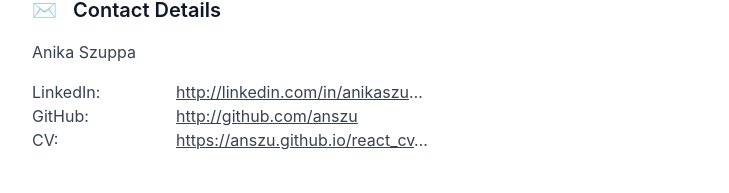
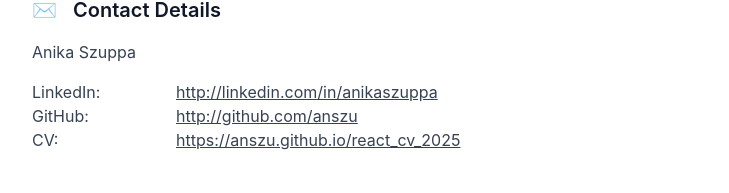
Before and after one commit to anszu/react_cv_2025, a React (Vite) app: page / in a window 1280 px wide. Shown: the part 185-378 px from the top of the page, without its empty margins (272-1001 px from the left). Built offline with nearby package versions, Linux system fonts and the light colour scheme; no server answers.

Commit message:
Fix: remove former overflow settings for contact for now, to do an overall rework later

```diff
--- a/src/Content/Contact.tsx
+++ b/src/Content/Contact.tsx
@@ -8,12 +8,10 @@ export const Contact = ({ data }: { data: ContactData }) => (
         <address className="not-italic">
             {data?.links.map((link, id) => (
                 <div key={`${link.label}-${id}`} className="flex">
-                    <div className="min-w-32 max-w-64 overflow-hidden mr-4 text-ellipsis">
-                        {link.label}:{' '}
-                    </div>
+                    <div className="min-w-32 mr-4">{link.label}: </div>
                     <a
                         href={link.url}
-                        className="underline hover:text-blue-500 hover:no-underline max-w-64 overflow-hidden text-ellipsis"
+                        className="underline hover:text-blue-500 hover:no-underline"
                     >
                         {link.url}
                     </a>
```
